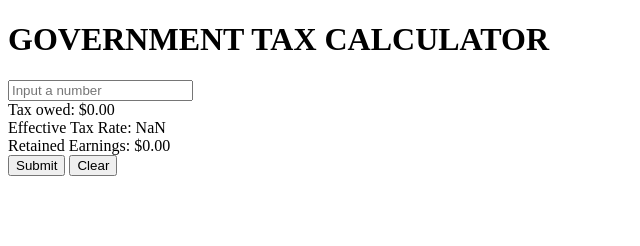
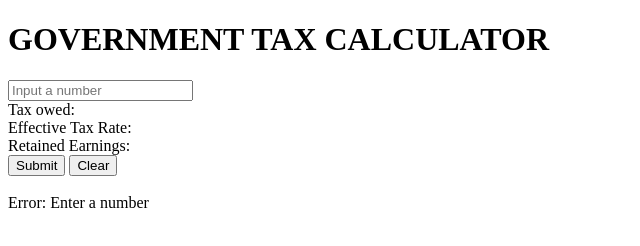
Before and after one commit to Star-Lord-Meow/TECH1101, a plain HTML site: page Assignment_Homework_Exercises/Assignment_2_TaxCalculator/index.html in a window 1280 px wide. Both pictures are taken after a click on the button "Submit". Shown: the whole page, without its empty margins (0-640 px from the left). Drawn offline with Linux system fonts and the light colour scheme.

Commit message:
added null

```diff
--- a/Assignment_Homework_Exercises/Assignment_2_TaxCalculator/index.html
+++ b/Assignment_Homework_Exercises/Assignment_2_TaxCalculator/index.html
@@ -7,13 +7,14 @@
 </head>
 <body>
     <h1>GOVERNMENT TAX CALCULATOR</h1>
+    <form id="form" action="/" method="GET">
     <div class="inputs">
-        </label><input id ="anyNumber1" placeholder="Input a number" type="text"/> </label></div> <!--Just trying out "placeholder" -->
+       <!-- <label for="input1"></label>--><input id ="anyNumber1" placeholder="Input a number" type="text"/> </label></div> <!--Just trying out "placeholder" -->
         <label for="Tax1">Tax owed: </label><label id="TaxOwedOuput" name="TaxOwedOuput"  type="text"></label><br>
         <label for="EffectiveTaxRate">Effective Tax Rate: </label><label id="EffectiveTaxRate" name="TaxOwedOuput" type="text"></label><br>
         <label for="RetainedEarnings">Retained Earnings: </label><label id="RetainedEarnings" name="RetainedEarnings" type="text"></label><br>
 
-<form id="form" action="/" method="GET">
+
 <div class="action-buttons">
 <input id ="submit" type="button" value="Submit">
 <input id ="clear" type="button" value="Clear"><br>
--- a/Assignment_Homework_Exercises/Assignment_2_TaxCalculator/index.js
+++ b/Assignment_Homework_Exercises/Assignment_2_TaxCalculator/index.js
@@ -10,7 +10,10 @@ function submit() {
     const c = 150473;
     const d = 214368;
     let input1 = Number(document.getElementById("anyNumber1").value); //no need to declare a const = "anyNumber1" because you can call id right away from html. Lesson learned from your comment on my previous assignment.
-    if (input1 <= a){ //if input1 is less than 48535.
+    const empty = document.getElementById("anyNumber1").value;
+    if(empty == ""){//if your input is null
+        display4.textContent = "Error: Enter a number";
+    }else if (input1 <= a){ //if input1 is less than or = to 48535.
         const compu2 = (input1-0)*.15;
         const totalCompu = compu2 + 0;
         const etr = (totalCompu / input1) *100;
@@ -61,7 +64,6 @@ function submit() {
 SubmitBut.addEventListener("click", submit);
 
 function clearFn() {
-  //  window.location.reload(); //reloads full page
   document.querySelector("#anyNumber1").value = null;
   display.textContent = null;
   display2.textContent = null;
```
